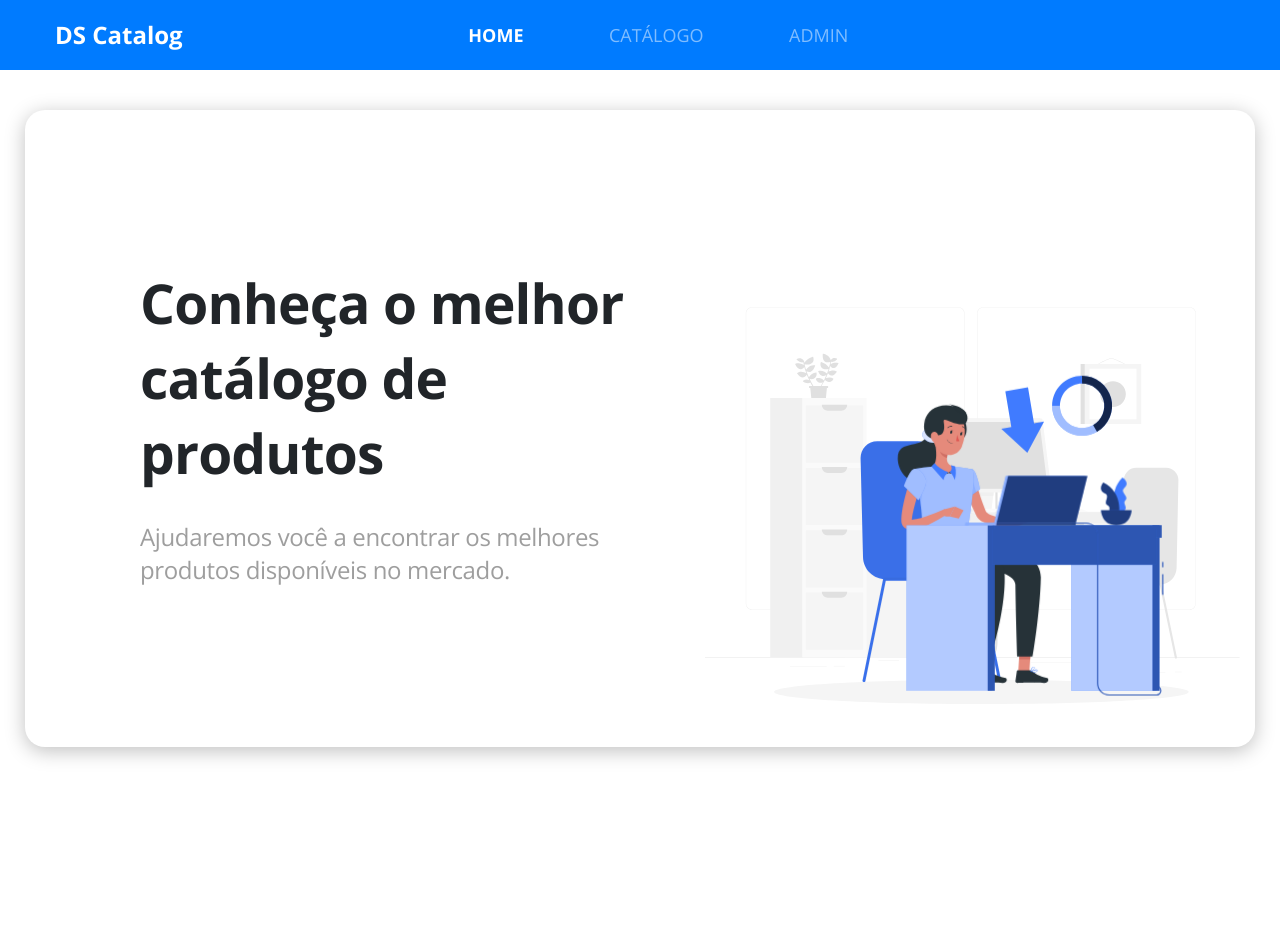
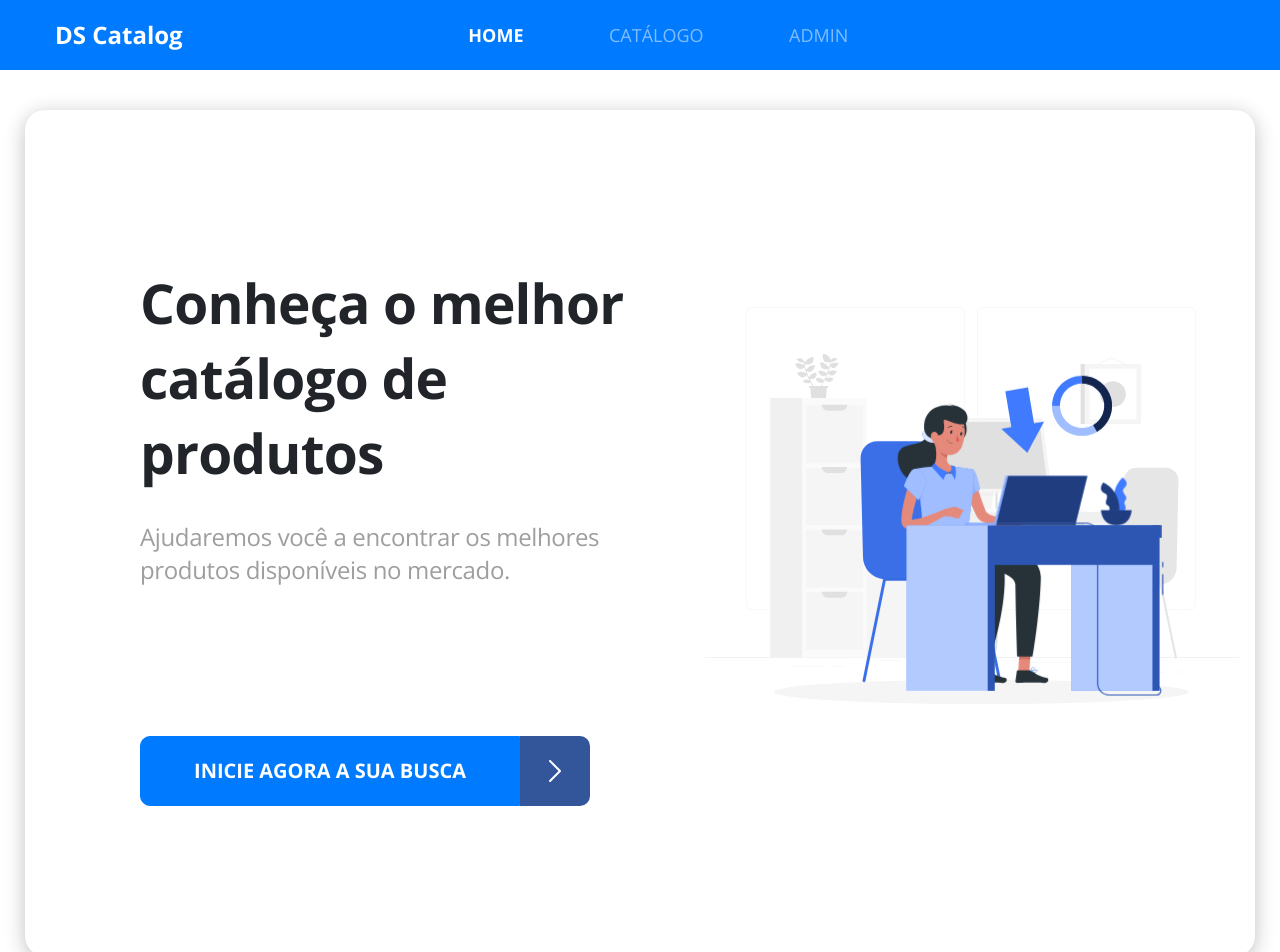
Before and after one commit to pcoliveira90/dscatalog, a React (Create React App) app in the folder front-web/: page / in a window 1280 px wide. Shown: the top 952 px of the page. Before the commit the page ends 800 px from the top, so only its background shows below. Built offline with nearby package versions, Linux system fonts and the light colour scheme.

Commit message:
Home finish

```diff
--- /dev/null
+++ b/front-web/src/core/components/ButtonIcon/index.tsx
@@ -0,0 +1,22 @@
+import React from 'react';
+import './styles.scss'
+import {ReactComponent as ArrowIcon} from '../../assets/images/arrow.svg'
+
+type Props ={
+    text : string;
+}
+
+const ButtonIcon =({text}:Props) =>{
+    return(
+        <div className="d-flex">
+            <button className="btn btn-primary btn-icon">
+                <h5>{text}</h5>
+            </button>
+            <div className="btn-icon-content">
+                <ArrowIcon/>
+            </div>
+        </div>
+    )
+}
+
+export default ButtonIcon;
--- /dev/null
+++ b/front-web/src/core/components/ButtonIcon/styles.scss
@@ -0,0 +1,14 @@
+.btn-icon{
+    height: 70px;
+    width: 380px;
+    border-radius: 10px 0 0 10px;
+    text-transform: uppercase;
+}
+.btn-icon-content{
+    width: 70px;
+    background-color: #33569b;
+    border-radius: 0px 10px 10px 0px;
+    display: flex;
+    align-items: center;
+    justify-content: center;
+}
--- a/front-web/src/pages/Home/index.tsx
+++ b/front-web/src/pages/Home/index.tsx
@@ -1,7 +1,8 @@
 import React from 'react';
 import './styles.scss';
 import {ReactComponent as MainImage} from '../../core/assets/images/main-image.svg'
-
+import ButtonIcon from '../../core/components/ButtonIcon';
+import {Link} from 'react-router-dom'
 const Home = () =>{
     return (
         <div className="home-container">
@@ -13,6 +14,9 @@
                     <p className="text-subtitle">
                         Ajudaremos você a encontrar os melhores<br/>produtos disponíveis no mercado.
                     </p>
+                    <Link to='/catalog'>
+                        <ButtonIcon text="INICIE AGORA A SUA BUSCA"/>
+                    </Link>
                 </div>
                 <div className="col-6">
                     <MainImage  className="main-image"/>
--- a/front-web/src/pages/Home/styles.scss
+++ b/front-web/src/pages/Home/styles.scss
@@ -8,6 +8,7 @@
     box-shadow: 0px 4px 20px rgba(0, 0, 0, 0.25);
     border-radius: 20px;
     padding-top: 155px;
+    padding-bottom: 150px;
     padding-left: 100px;
 
 }
@@ -21,9 +22,9 @@
     font-size: 24px;
     line-height: 33px;
     letter-spacing: -0.015em;
-
     color: #9E9E9E;
     margin-top: 30px;
+    margin-bottom: 150px;
 }
 
 .main-image{
```
Also changed, not shown: front-web/src/core/assets/images/arrow.svg (added), 1 other file (tests, documents, lock files or other folders).
